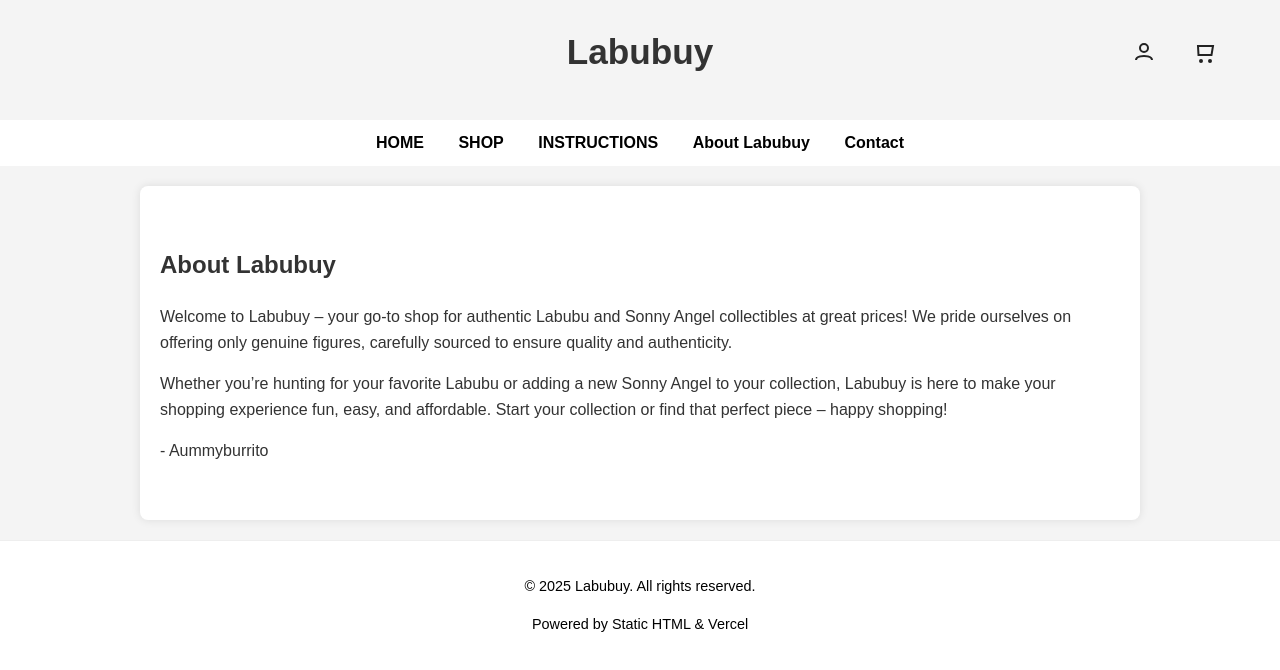
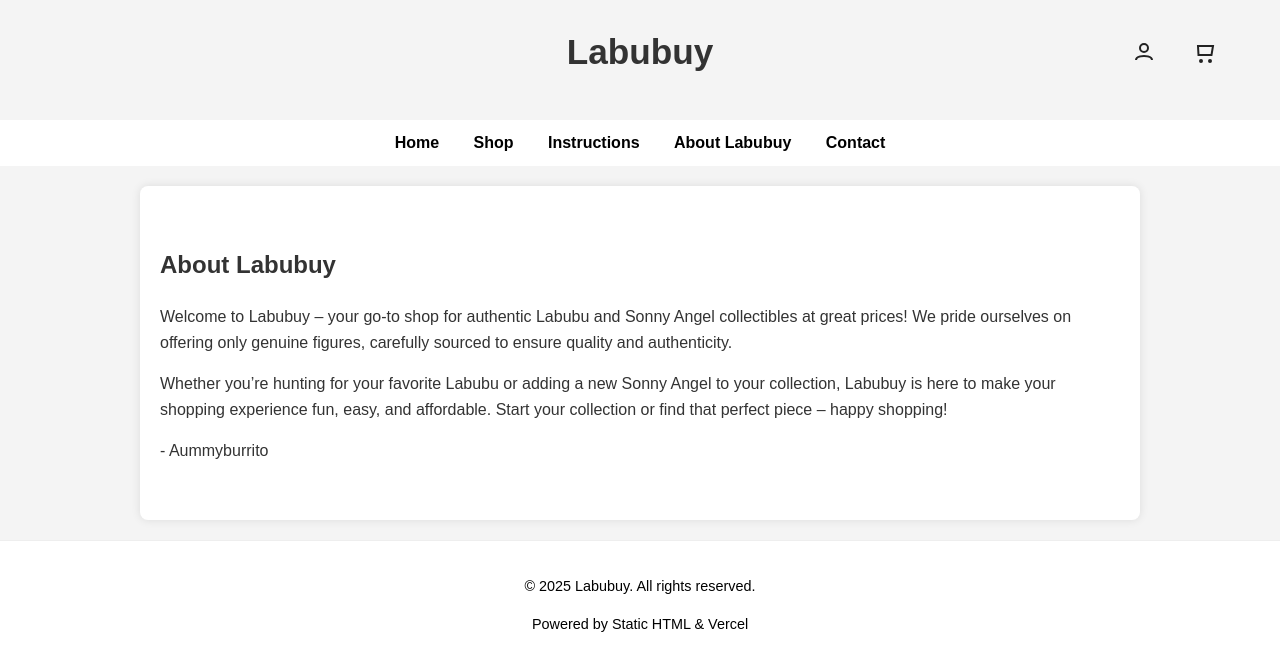
Before and after one commit to Cpmjaguar1234/labubuy, a plain HTML site: page about.html in a window 1280 px wide. Drawn offline with nearby package versions, Linux system fonts and the light colour scheme; no server answers.

Commit message:
more tab menu stuff

```diff
--- a/about.html
+++ b/about.html
@@ -25,9 +25,9 @@
     </header>
     <nav>
         <ul id="main-nav">
-            <li><a href="index.html">HOME</a></li>
-            <li><a href="shop.html">SHOP</a></li>
-            <li><a href="instructions.html">INSTRUCTIONS</a></li>
+            <li><a href="index.html">Home</a></li>
+            <li><a href="shop.html">Shop</a></li>
+            <li><a href="instructions.html">Instructions</a></li>
             <li><a href="about.html">About Labubuy</a></li>
             <li><a href="contact.html">Contact</a></li>
             <li id="admin-link" style="display:none;"><a href="manage-listings.html">Listings</a></li>
```
Also changed, not shown: checkout.html (+3 -3 lines), contact.html (+3 -3 lines), index.html (+3 -3 lines), instructions.html (+3 -3 lines), manage-listings.html (+3 -3 lines), orders.html (+3 -3 lines), shop.html (+3 -3 lines), signin.html (+3 -3 lines).
